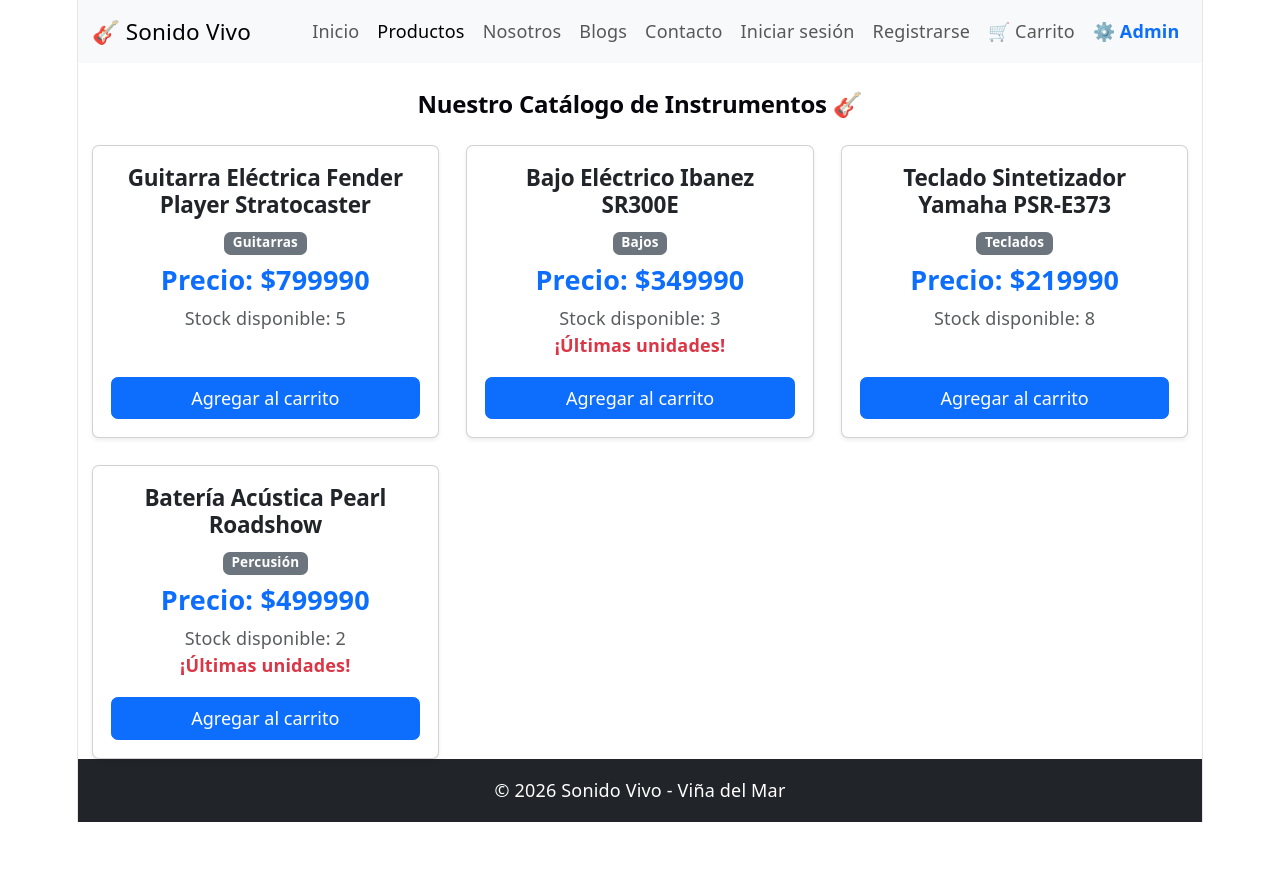
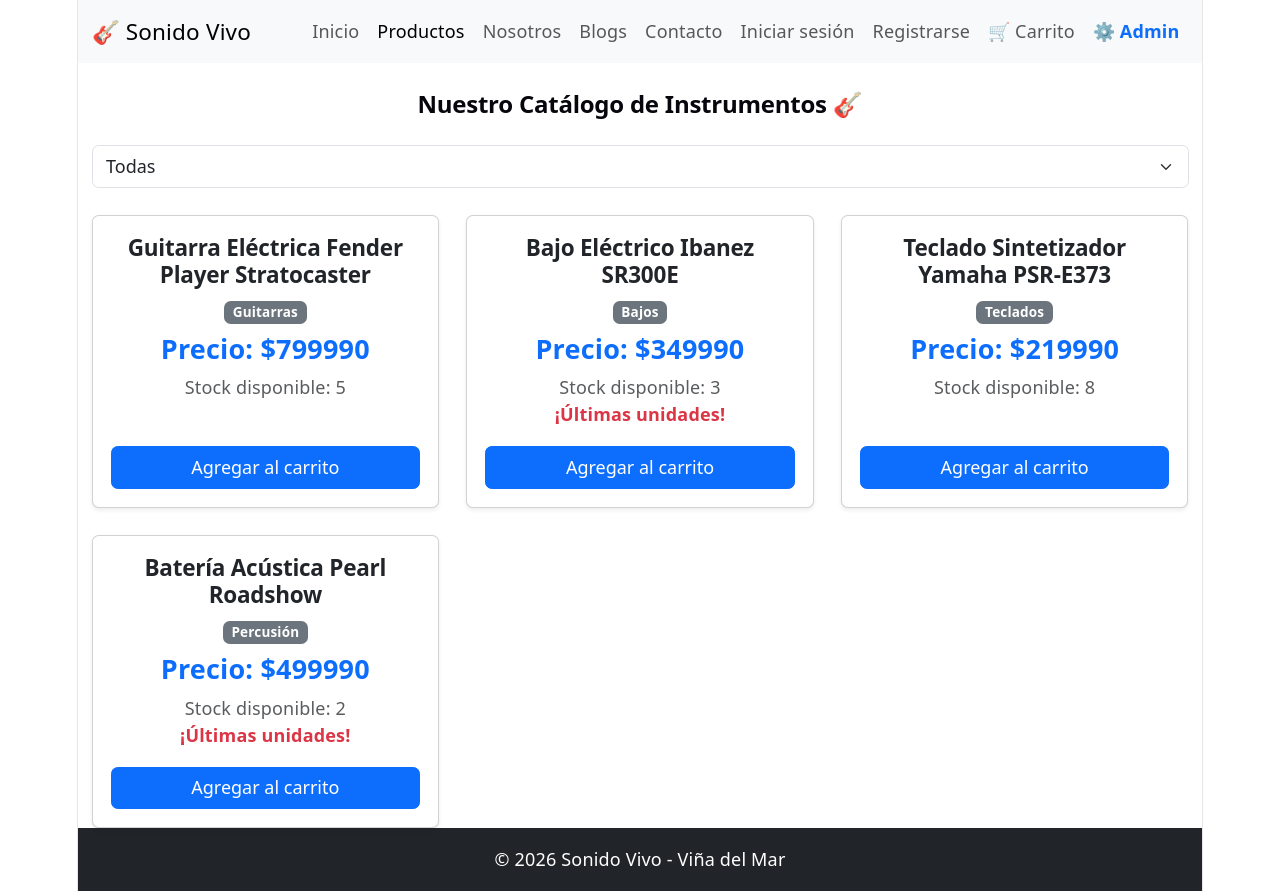
Before and after one commit to SebaRojo24/sonido-vivo-react, a React (Vite) app: page /productos in a window 1280 px wide. Before the commit the page ends 822 px from the top, so only its background shows below. Built offline with nearby package versions, Linux system fonts and the light colour scheme.

Commit message:
feat: persistencia del carrito con useEffect en localStorage (Guia 10)

```diff
--- a/src/App.jsx
+++ b/src/App.jsx
@@ -1,5 +1,6 @@
+import { useState, useEffect } from "react";
 import { Routes, Route } from "react-router-dom";
-import { initialProducts } from './data/productosData'; // <-- Agregamos tus datos
+import { initialProducts } from './data/productosData';
 import Navegacion from "./components/Navegacion";
 import Inicio from "./pages/Inicio";
 import Productos from "./pages/Productos";
@@ -14,9 +15,26 @@
 import Login from "./pages/Login";
 
 function App() {
-  // Función temporal requerida por la Guía 10 para capturar el evento del click
-  function agregarTemporal(producto) {
-    console.log("Producto seleccionado en consola:", producto.name);
+  // 1. Inicialización inteligente: Recupera el carrito guardado en el navegador o inicia vacío
+  const [carrito, setCarrito] = useState(() => {
+    const guardados = localStorage.getItem("carrito_productos");
+    return guardados ? JSON.parse(guardados) : [];
+  });
+
+  // 2. Efecto oficial para guardar automáticamente en localStorage al añadir productos
+  useEffect(() => {
+    localStorage.setItem(
+      "carrito_productos",
+      JSON.stringify(carrito)
+    );
+  }, [carrito]); // Dependencia exacta del estado del carrito
+
+  // 3. Función para agregar productos respetando la inmutabilidad
+  function agregarProducto(producto) {
+    const yaExiste = carrito.some((item) => item.id === producto.id);
+    if (yaExiste) return;
+
+    setCarrito([...carrito, producto]);
   }
 
   return (
@@ -24,10 +42,9 @@
       <Navegacion />
       <Routes>
         <Route path="/" element={<Inicio />} />
-        {/* Modificamos esta ruta para pasarle los productos y la función */}
         <Route
           path="/productos"
-          element={<Productos productos={initialProducts} onAgregar={agregarTemporal} />}
+          element={<Productos productos={initialProducts} onAgregar={agregarProducto} />}
         />
         <Route path="/nosotros" element={<Nosotros/>} />
         <Route path="/blog" element={<Blog/>} />
--- a/src/pages/Productos.jsx
+++ b/src/pages/Productos.jsx
@@ -1,11 +1,35 @@
+import { useState } from "react";
 import ProductoCard from "../components/ProductoCard";
 
 function Productos({ productos, onAgregar }) {
+  // 1. Estado para recordar la categoría seleccionada (Inicia en "Todas")
+  const [categoria, setCategoria] = useState("Todas");
+
+  // 2. Filtrado dinámico usando la propiedad correcta "category"
+  const visibles = categoria === "Todas"
+    ? productos
+    : productos.filter((producto) => producto.category === categoria);
+
   return (
     <div className="container mt-4">
       <h2 className="mb-4 text-center fw-bold">Nuestro Catálogo de Instrumentos 🎸</h2>
+
+      {/* Menú desplegable interactivo */}
+      <select
+        className="form-select mb-4"
+        value={categoria}
+        onChange={(evento) => setCategoria(evento.target.value)}
+      >
+        <option>Todas</option>
+        <option>Guitarras</option>
+        <option>Bajos</option>
+        <option>Percusión</option>
+        <option>Teclados</option>
+      </select>
+
+      {/* Grilla que ahora muestra únicamente los productos visibles filtrados */}
       <div className="row g-4">
-        {productos.map((producto) => (
+        {visibles.map((producto) => (
           <div className="col-12 col-md-6 col-lg-4" key={producto.id}>
             <ProductoCard producto={producto} onAgregar={onAgregar} />
           </div>
```
